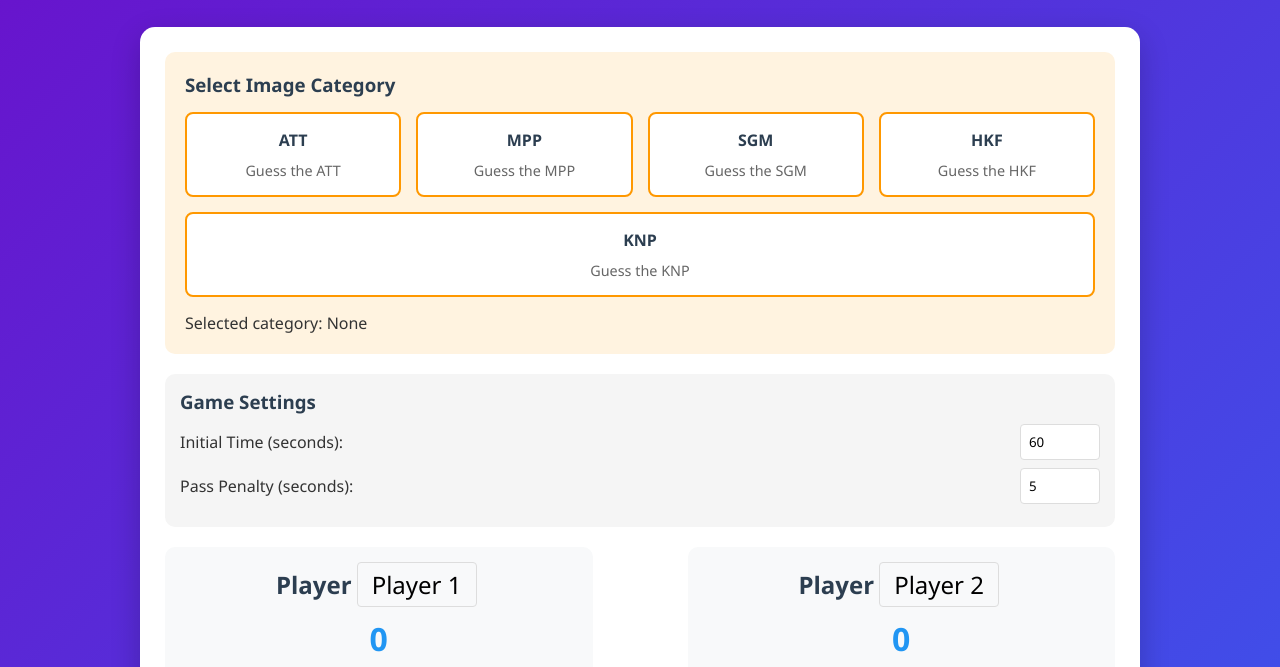
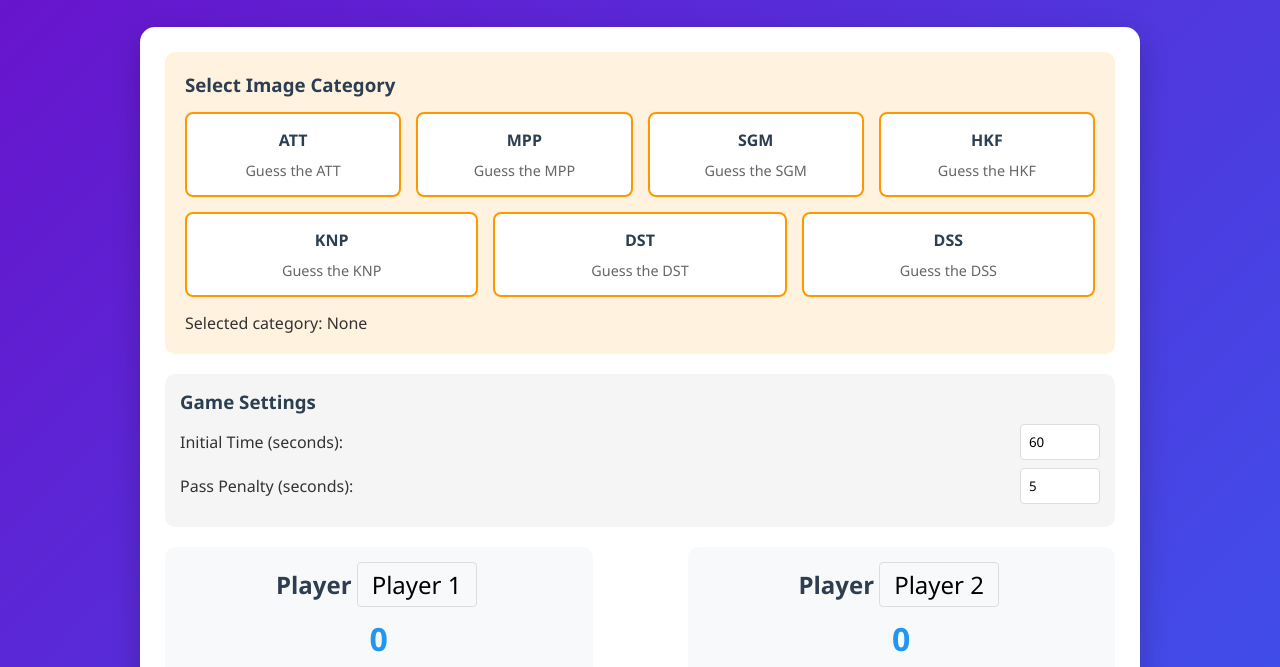
Before and after one commit to jigglinjelly/Category-Pic-Guessing-Game, a plain HTML site: page index.html in a window 1280 px wide. Shown: the part 125-792 px from the top of the page. Drawn offline with Linux system fonts and the light colour scheme.

Commit message:
Update index.html

```diff
--- a/index.html
+++ b/index.html
@@ -483,6 +483,14 @@
                 <div class="category" data-category="KNP">
                     <h4>KNP</h4>
                     <p>Guess the KNP</p>
+                </div>
+                <div class="category" data-category="DST">
+                    <h4>DST</h4>
+                    <p>Guess the DST</p>
+                </div>
+                <div class="category" data-category="DSS">
+                    <h4>DSS</h4>
+                    <p>Guess the DSS</p>
                 </div>
             </div>
             <p>Selected category: <span id="selectedCategory">None</span></p>
```
